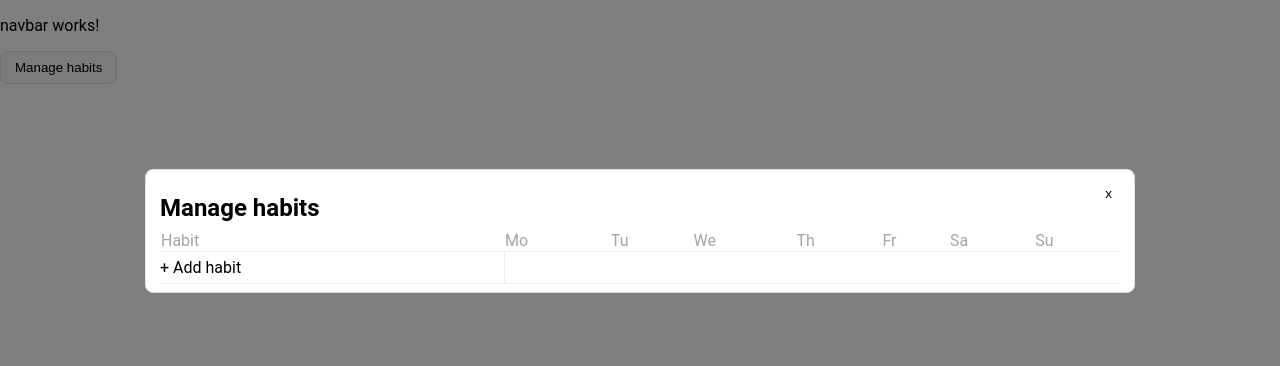
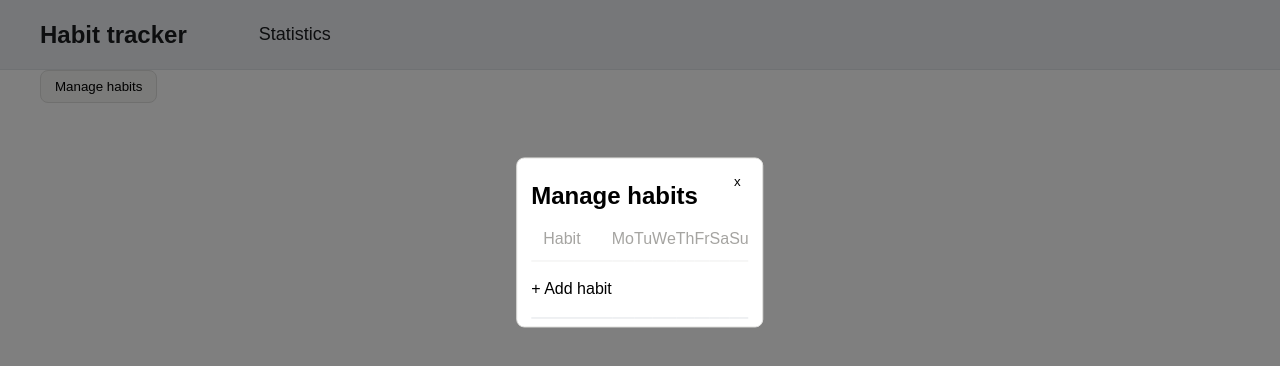
Before and after one commit to krystxf/habit-tracker, an Angular app: page / in a window 1280 px wide. Shown: the top 366 px of the page. Built offline with nearby package versions, Linux system fonts and the light colour scheme.

Commit message:
feat: manage habits styling

```diff
--- a/src/app/habits-management-modal/habits-management-modal.component.html
+++ b/src/app/habits-management-modal/habits-management-modal.component.html
@@ -12,7 +12,13 @@
         <table>
           <thead>
             <tr>
-              <th>Habit</th>
+              <!-- trash icon -->
+              <th></th>
+
+              <!-- title input -->
+              <th style="padding-left: 12px">Habit</th>
+
+              <!-- days -->
               <th *ngFor="let day of days">{{ day }}</th>
             </tr>
           </thead>
@@ -23,10 +29,7 @@
               *ngFor="let habit of habitForms.controls; index as i"
               [formGroupName]="i"
             >
-              <td class="habit">
-                <!-- habit title -->
-                <input placeholder="Title" formControlName="title" />
-
+              <td>
                 <!-- trash icon -->
                 <svg
                   xmlns="http://www.w3.org/2000/svg"
@@ -44,17 +47,32 @@
                   />
                 </svg>
               </td>
+
+              <!-- habit title -->
+              <td class="habit">
+                <input
+                  type="text"
+                  placeholder="Title"
+                  formControlName="title"
+                />
+              </td>
+
+              <!-- days -->
               <td *ngFor="let day of days; index as dayIndex">
-                <input
-                  type="checkbox"
-                  (change)="updateDay(i, dayIndex)"
-                  [defaultChecked]="habitForms.value[i].days[dayIndex]"
-                />
+                <label class="container">
+                  <input
+                    type="checkbox"
+                    (change)="updateDay(i, dayIndex)"
+                    [defaultChecked]="habitForms.value[i].days[dayIndex]"
+                  />
+                  <span class="checkmark"></span>
+                </label>
               </td>
             </tr>
 
             <!-- add habit -->
             <tr class="new" (click)="addHabit()">
+              <td></td>
               <td>
                 <span class="icon">+</span>
                 Add habit
--- a/src/app/habits-management-modal/habits-management-modal.component.scss
+++ b/src/app/habits-management-modal/habits-management-modal.component.scss
@@ -1,39 +1,118 @@
 table {
+  border-collapse: collapse;
   width: 100%;
-  border-collapse: collapse;
 
   thead {
-    th {
-      color: #a5a4a1;
-      font-weight: normal;
-      text-align: left;
-    }
-
     tr {
       border-bottom: 1px solid rgb(238, 238, 237);
+
+      th {
+        padding: 12px 0;
+        color: #a5a4a1;
+        font-weight: normal;
+        text-align: left;
+      }
     }
   }
 
   tbody {
-    td {
-      border-right: 1px solid rgb(238, 238, 237);
-      padding: 6px 0;
+    .habit {
+      padding: 0 24px 0 12px;
     }
 
-    td.habit {
-      display: flex;
-      align-items: center;
-      justify-content: space-between;
-      padding-right: 16px;
-      max-width: 200px;
+    td {
+      height: 32px;
+      padding: 12px 0;
+
+      input[type="text"] {
+        width: 100%;
+        padding: 12px 20px;
+        // margin: 8px 0;
+        display: inline-block;
+        border: 1px solid rgb(223, 227, 231);
+        border-radius: 48px;
+        box-sizing: border-box;
+        min-width: 16rem;
+      }
+
+      /* The container */
+      .container {
+        width: 64px;
+        display: block;
+        position: relative;
+        padding-bottom: 32px;
+        cursor: pointer;
+        -webkit-user-select: none;
+        -moz-user-select: none;
+        -ms-user-select: none;
+        user-select: none;
+      }
+
+      /* Hide the browser's default checkbox */
+      .container input {
+        position: absolute;
+        opacity: 0;
+        cursor: pointer;
+        height: 0;
+        width: 0;
+      }
+
+      /* Create a custom checkbox */
+      .checkmark {
+        position: absolute;
+        top: 0;
+        left: 0;
+        height: 25px;
+        width: 25px;
+        background-color: white;
+        border-radius: 50%;
+        border: 1px solid rgb(223, 227, 231);
+        transition: background-color 0.1s ease-in-out;
+      }
+
+      /* On mouse-over, add a grey background color */
+      .container:hover input ~ .checkmark {
+        backdrop-filter: blur(16px);
+        background-color: rgba(234, 237, 240, 0.8);
+      }
+
+      /* When the checkbox is checked, add a blue background */
+      .container input:checked ~ .checkmark {
+        background-color: #3580ef;
+      }
+
+      /* Create the checkmark/indicator (hidden when not checked) */
+      .checkmark:after {
+        content: "";
+        position: absolute;
+        display: none;
+      }
+
+      /* Show the checkmark when checked */
+      .container input:checked ~ .checkmark:after {
+        display: block;
+      }
+
+      /* Style the checkmark/indicator */
+      .container .checkmark:after {
+        left: 9px;
+        top: 5px;
+        width: 5px;
+        height: 10px;
+        border: solid white;
+        border-width: 0 3px 3px 0;
+        -webkit-transform: rotate(45deg);
+        -ms-transform: rotate(45deg);
+        transform: rotate(45deg);
+      }
     }
 
     tr {
-      border-bottom: 1px solid rgb(238, 238, 237);
+      border-bottom: 1px solid rgb(223, 227, 231);
     }
   }
 }
 
 .trash-icon {
-  width: 16px;
+  width: 20px;
 }
--- a/src/app/main-layout/main-layout.component.scss
+++ b/src/app/main-layout/main-layout.component.scss
@@ -0,0 +1,5 @@
+main {
+  width: 100%;
+  max-width: 1200px;
+  margin: 0 auto;
+}
--- a/src/app/navbar/navbar.component.html
+++ b/src/app/navbar/navbar.component.html
@@ -1 +1,12 @@
-<p>navbar works!</p>
+<header>
+  <div id="inside">
+    <!-- left -->
+    <a id="left" routerLink="/">Habit tracker</a>
+    <!-- center -->
+    <div id="center">
+      <a routerLink="/statistics">Statistics</a>
+    </div>
+    <!-- right -->
+    <div id="right"></div>
+  </div>
+</header>
--- a/src/app/navbar/navbar.component.scss
+++ b/src/app/navbar/navbar.component.scss
@@ -0,0 +1,50 @@
+header {
+  backdrop-filter: blur(16px);
+  background-color: rgba(234, 237, 240, 0.8);
+  border-bottom: 1px solid rgb(223, 227, 231);
+  padding: 1rem 0;
+  display: flex;
+  justify-content: center;
+  width: 100%;
+  position: sticky;
+  top: 0;
+
+  #inside {
+    display: flex;
+    align-items: center;
+    gap: 4rem;
+    width: 100%;
+    max-width: 1200px;
+
+    #left {
+      font-weight: 800;
+      font-size: 24px;
+      text-decoration: none;
+      color: #1a1c1f;
+    }
+
+    #center {
+      display: flex;
+      justify-content: space-between;
+      align-items: center;
+      width: 100%;
+      max-width: 600px;
+
+      a {
+        text-decoration: none;
+        color: #1a1c1f;
+        font-size: 18px;
+        font-weight: lighter;
+
+        padding: 0.5rem 0.5rem;
+        border-radius: 8px;
+
+        transition: background-color 0.1s ease-in-out;
+
+        &:hover {
+          background-color: white;
+        }
+      }
+    }
+  }
+}
--- a/src/styles/global.scss
+++ b/src/styles/global.scss
@@ -2,7 +2,7 @@ html,
 body {
   margin: 0;
 
-  font-family: "Roboto", sans-serif;
+  font-family: "Poppins", sans-serif;
 }
 
 button {
@@ -52,7 +52,6 @@ button {
   left: 50%;
   transform: translate(-50%, -25%);
   z-index: 100;
-  min-width: 75%;
   max-width: 1000px;
 
   .title {
```
